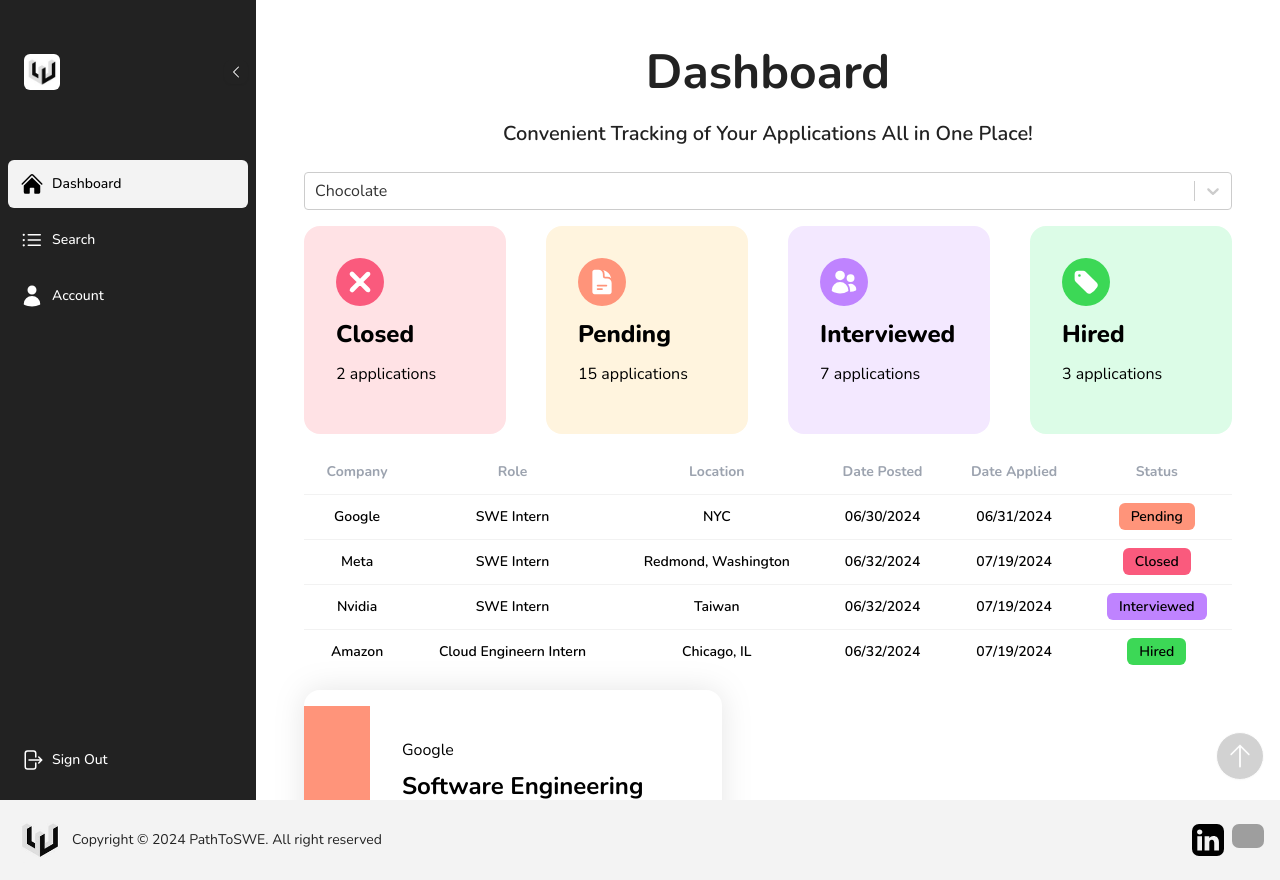
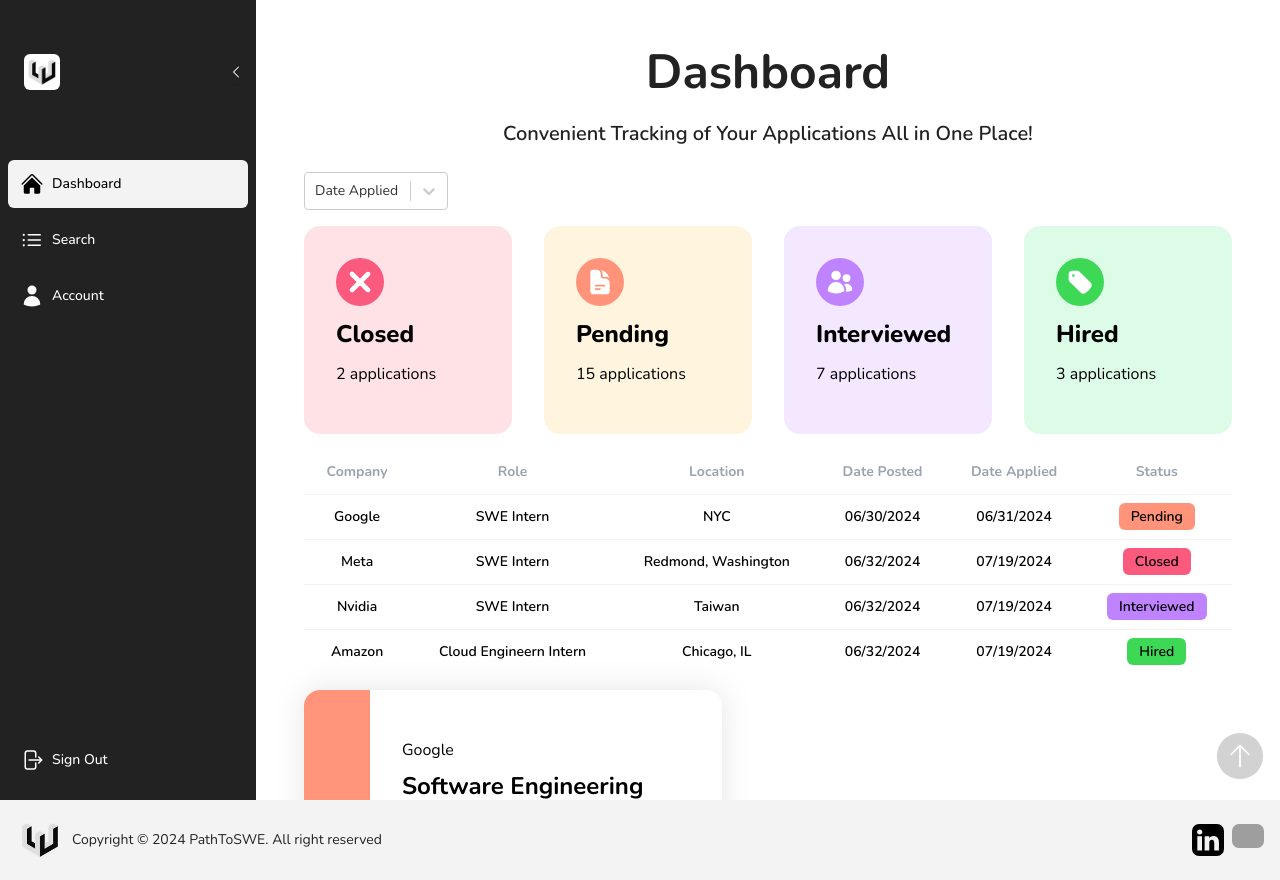
Before and after one commit to zachkfan/pathtoswe, a Next.js app: page /dashboard in a window 1280 px wide. Built offline with nearby package versions, Linux system fonts and the light colour scheme; grey boxes are pictures that could not be loaded; a web font is replaced by a local one.

Commit message:
made dashboard card and sorting card responsive. fixed scroll to top button position.

```diff
--- a/src/app/(dashboard-group)/dashboard/page.tsx
+++ b/src/app/(dashboard-group)/dashboard/page.tsx
@@ -21,7 +21,7 @@ export default function Page() {
         </h3>
       </div>
       <SortBy />
-      <div className="flex gap-10 justify-center w-full my-4">
+      <div className="flex justify-between w-full my-4">
         <SortingCard
           status="Closed"
           icon={XMarkIcon}
--- a/src/app/ui/dashboard/dashboard_card.tsx
+++ b/src/app/ui/dashboard/dashboard_card.tsx
@@ -30,9 +30,9 @@ export default function DashboardCard({
     return { backgroundColor: statusColors[status] };
   };
   return (
-    <div className="card card-side bg-white w-[45%] text-black drop-shadow-around">
+    <div className="card card-side bg-white lg:w-[45%] text-black drop-shadow-around">
       <figure>
-        <div className="w-18 h-52" style={getStatusColor()}></div>
+        <div className="w-18 h-[100%]" style={getStatusColor()}></div>
       </figure>
       <div className="card-body mt-4">
         <h4>{company}</h4>
--- a/src/app/ui/dashboard/sorting_card.tsx
+++ b/src/app/ui/dashboard/sorting_card.tsx
@@ -17,25 +17,29 @@ export default function SortingCards({
 }: Props) {
   return (
     <div
-      className="transition ease-in-out delay-15 hover:-translate-y-1 hover:scale-105 duration-300 card w-52 h-52"
+      className="transition ease-in-out delay-15 hover:-translate-y-1 hover:scale-105 duration-300 card w-36 h-36 xl:w-52 xl:h-52 flex justify-center"
       style={{ backgroundColor: bgColor }}
     >
-      <div className="card-body text-black gap-3">
+      <div className="card-body text-black gap-3 xl:p-8 p-4">
         <div
-          className="flex justify-center items-center w-12 h-12 rounded-full"
+          className="flex justify-center items-center w-8 h-8 xl:w-12 xl:h-12 rounded-full"
           style={{ backgroundColor: iconBgColor }}
         >
           <div
             className={clsx(
               "stroke-white text-white",
-              status === "Closed" ? "stroke-2 size-8" : "stroke-0 size-7"
+              status === "Closed"
+                ? "stroke-2 size-6 xl:size-8"
+                : "stroke-0 size-5 xl:size-7"
             )}
           >
             <Icon />
           </div>
         </div>
-        <h2 className="card-title font-extrabold text-2xl">{status}</h2>
-        <p>{applicationCount} applications</p>
+        <h2 className="card-title font-extrabold text-lg xl:text-2xl">
+          {status}
+        </h2>
+        <p className="text-xs xl:text-base">{applicationCount} applications</p>
       </div>
     </div>
   );
--- a/src/app/ui/scroll_button.tsx
+++ b/src/app/ui/scroll_button.tsx
@@ -41,7 +41,7 @@ export default function ScrollButton({ footerOffset }: Props) {
         {
           "relative motion-safe:animate-bounce left-[95vw]":
             isOverlappingFooter,
-          "fixed right-[0.5vw]": !isOverlappingFooter,
+          "fixed left-[95vw]": !isOverlappingFooter,
         }
       )}
       onClick={scrollToTop}
--- a/src/app/ui/sort_by.tsx
+++ b/src/app/ui/sort_by.tsx
@@ -1,17 +1,37 @@
-import React from "react";
-import Select from "react-select";
+"use client";
 
-const UncontrolledSelect = () => {
+import React, { useState } from "react";
+import Select, { SingleValue } from "react-select";
+
+// Define the type for options
+type OptionType = {
+  value: string;
+  label: string;
+};
+
+const options: OptionType[] = [
+  { value: "dateApplied", label: "Date Applied" },
+  { value: "datePosted", label: "Date Posted" },
+  { value: "role", label: "Role" },
+  { value: "location", label: "Location" },
+];
+
+export default function SortBy() {
+  const [selectedOption, setSelectedOption] = useState<SingleValue<OptionType>>(
+    options[0]
+  );
+
+  const handleChange = (option: SingleValue<OptionType>) => {
+    setSelectedOption(option);
+  };
+
   return (
     <Select
-      defaultValue={{ value: "chocolate", label: "Chocolate" }}
-      options={[
-        { value: "chocolate", label: "Chocolate" },
-        { value: "strawberry", label: "Strawberry" },
-        { value: "vanilla", label: "Vanilla" },
-      ]}
+      defaultValue={options[0]}
+      value={selectedOption}
+      onChange={handleChange}
+      options={options}
+      className="max-w-36 text-sm"
     />
   );
-};
-
-export default UncontrolledSelect;
+}
```
